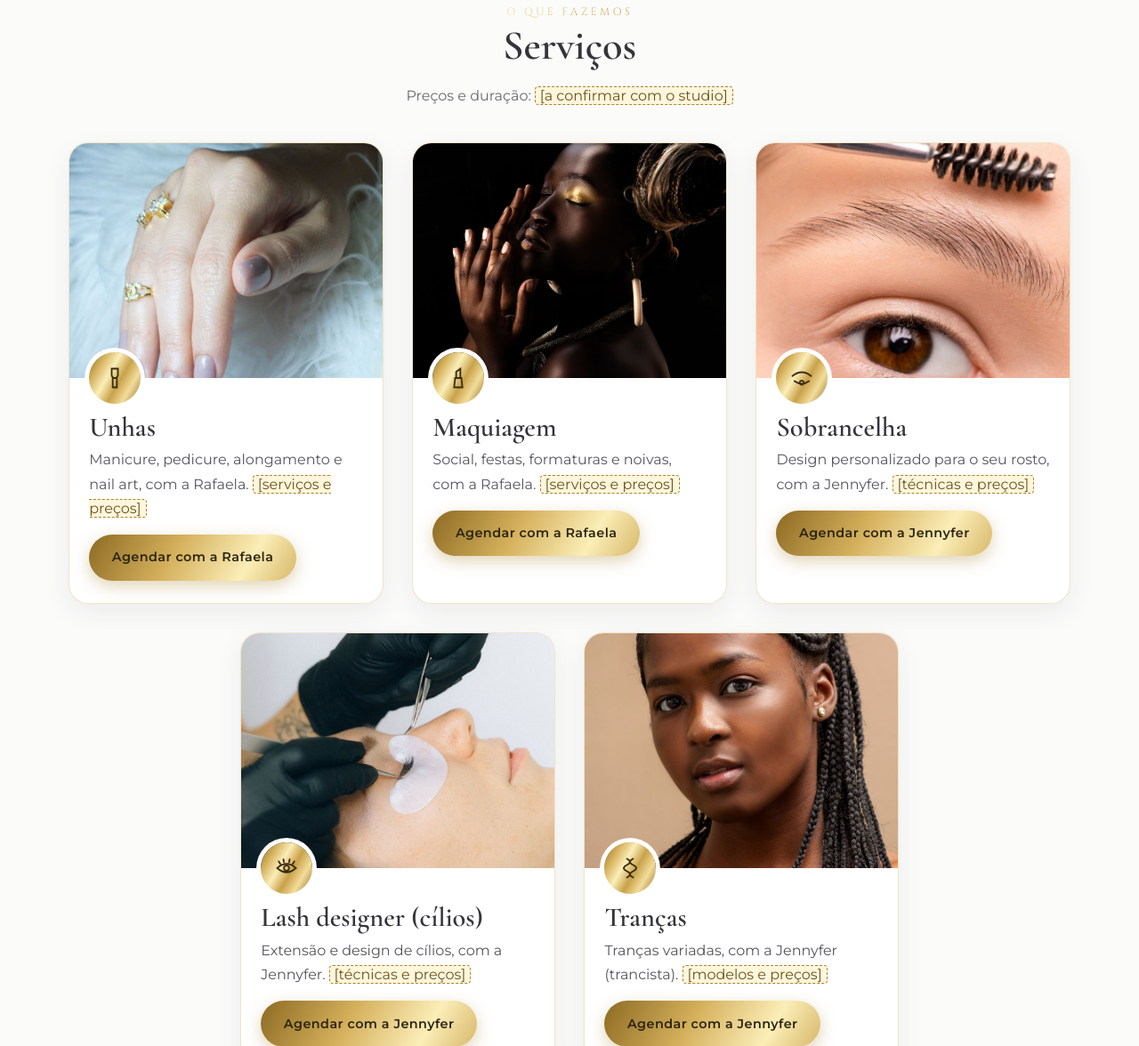
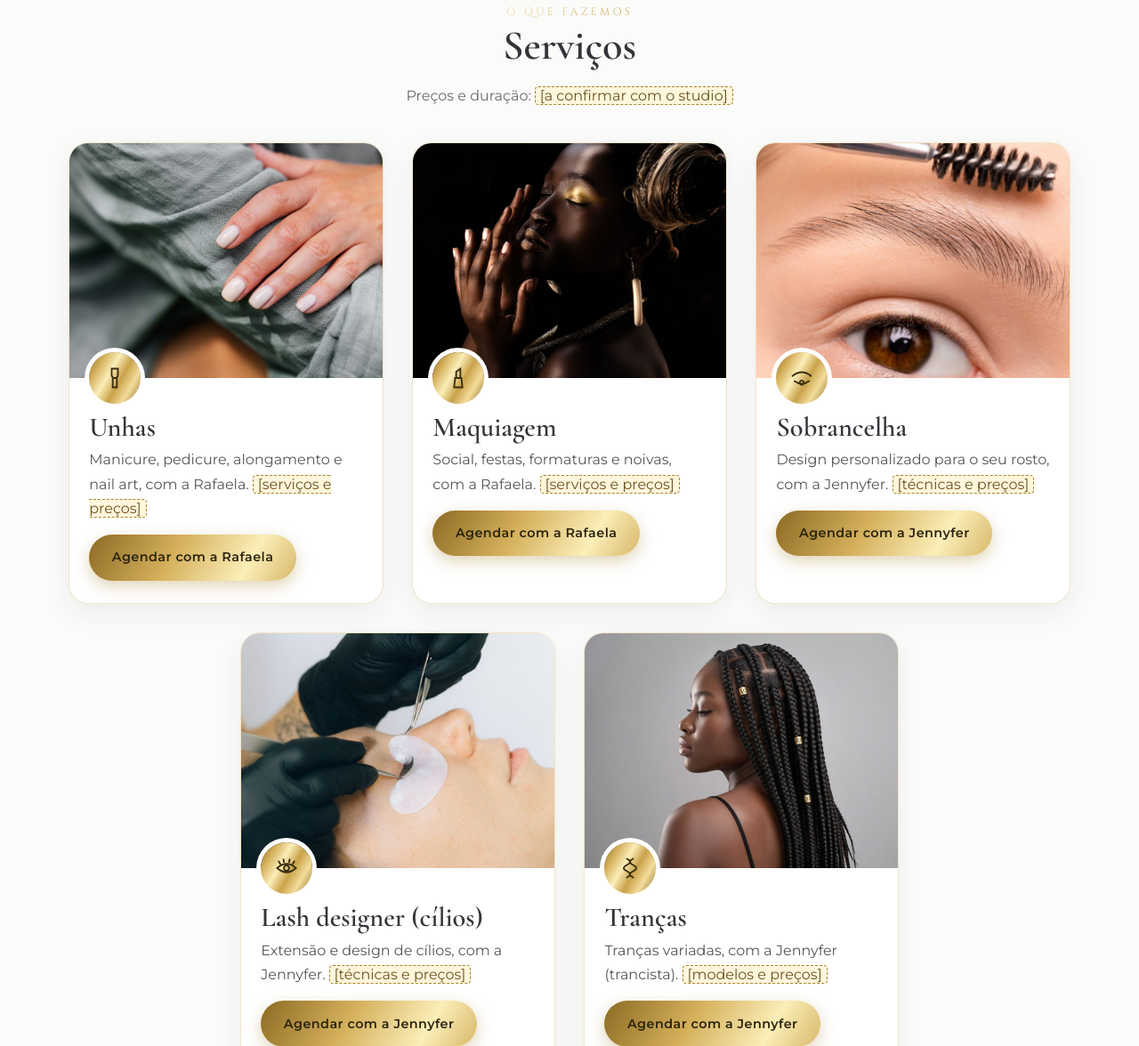
Before and after one commit to fannyloremberg/studio-vilela, a plain HTML site: page index.html in a window 1280 px wide. Shown: the part 893-2069 px from the top of the page at 89% size. Drawn offline with nearby package versions, Linux system fonts and the light colour scheme.

Commit message:
Novas fotos de unhas e tranças

```diff
--- a/index.html
+++ b/index.html
@@ -9,11 +9,11 @@
 <div class="hero-txt"><div class="borb" aria-hidden="true"><span class="borb-glow"></span><span class="asa asa-e"></span><span class="asa asa-d"></span></div><p class="kicker">Studio Vilela</p><h1>Olhar, beleza<br><em>e expressão.</em></h1><p class="lead">Unhas, maquiagem, sobrancelha, cílios e tranças com capricho em cada detalhe.</p><div class="botoes"><a class="btn ouro" href="#agendar">Agendar pelo WhatsApp</a><a class="btn vidro" href="https://www.instagram.com/studiovvilela_/" target="_blank" rel="noopener">Ver Instagram</a></div></div></section>
 <div class="orn" aria-hidden="true"><span></span>✦<span></span></div>
 <section id="servicos" class="sec" data-fala><p class="kicker rev">O que fazemos</p><h2 class="rev">Serviços</h2><p class="sub rev">Preços e duração: <span class="ph">[a confirmar com o studio]</span></p><div class="cards">
-<article class="card rev"><div class="card-img"><img src="img/unhas2.jpg" alt="Unhas feitas (foto ilustrativa)" loading="lazy"></div><div class="ico" aria-hidden="true"><svg viewBox="0 0 24 24"><path d="M9 3h6v6a3 3 0 0 1-6 0Z M10 11v10h4V11"/></svg></div><h3>Unhas</h3><p>Manicure, pedicure, alongamento e nail art, com a Rafaela. <span class="ph">[serviços e preços]</span></p><a class="btn ouro js-wa" data-msg="Olá, Rafaela! Tudo bem? Vim pelo site do Studio Vilela e gostaria de agendar unhas, por favor." href="#agendar">Agendar com a Rafaela</a></article>
+<article class="card rev"><div class="card-img"><img src="img/unhas-nude.jpg" alt="Mão com manicure em tom nude, unhas bem feitas (foto ilustrativa)" loading="lazy"></div><div class="ico" aria-hidden="true"><svg viewBox="0 0 24 24"><path d="M9 3h6v6a3 3 0 0 1-6 0Z M10 11v10h4V11"/></svg></div><h3>Unhas</h3><p>Manicure, pedicure, alongamento e nail art, com a Rafaela. <span class="ph">[serviços e preços]</span></p><a class="btn ouro js-wa" data-msg="Olá, Rafaela! Tudo bem? Vim pelo site do Studio Vilela e gostaria de agendar unhas, por favor." href="#agendar">Agendar com a Rafaela</a></article>
 <article class="card rev"><div class="card-img"><img src="img/make.jpg" alt="Maquiagem com tons dourados (foto ilustrativa)" loading="lazy"></div><div class="ico" aria-hidden="true"><svg viewBox="0 0 24 24"><path d="M8 21h8l-1-9H9Z M10 12V6l4-3v9"/></svg></div><h3>Maquiagem</h3><p>Social, festas, formaturas e noivas, com a Rafaela. <span class="ph">[serviços e preços]</span></p><a class="btn ouro js-wa" data-msg="Olá, Rafaela! Tudo bem? Vim pelo site do Studio Vilela e gostaria de agendar maquiagem, por favor." href="#agendar">Agendar com a Rafaela</a></article>
 <article class="card rev"><div class="card-img"><img src="img/sobrancelha-design.jpg" alt="Sobrancelha natural bem desenhada sendo penteada com escovinha (foto ilustrativa)" loading="lazy"></div><div class="ico" aria-hidden="true"><svg viewBox="0 0 24 24"><path d="M3 10q9-7 18 0 M5 15q7 5 14 0 M12 14.5a2 2 0 1 0 .01 0"/></svg></div><h3>Sobrancelha</h3><p>Design personalizado para o seu rosto, com a Jennyfer. <span class="ph">[técnicas e preços]</span></p><a class="btn ouro js-wa" data-quem="jen" data-msg="Olá, Jennyfer! Tudo bem? Vim pelo site do Studio Vilela e gostaria de agendar design de sobrancelha, por favor." href="#agendar">Agendar com a Jennyfer</a></article>
 <article class="card rev"><div class="card-img"><img src="img/cilios.jpg" alt="Aplicação de extensão de cílios (foto ilustrativa)" loading="lazy"></div><div class="ico" aria-hidden="true"><svg viewBox="0 0 24 24"><path d="M3 12q9-8 18 0q-9 8-18 0Z M12 9.5a2.5 2.5 0 1 0 .01 0 M6 8 4.5 5.5M9.5 6.2 9 3.5M14.5 6.2 15 3.5M18 8l1.5-2.5"/></svg></div><h3>Lash designer (cílios)</h3><p>Extensão e design de cílios, com a Jennyfer. <span class="ph">[técnicas e preços]</span></p><a class="btn ouro js-wa" data-quem="jen" data-msg="Olá, Jennyfer! Tudo bem? Vim pelo site do Studio Vilela e gostaria de agendar cílios (lash), por favor." href="#agendar">Agendar com a Jennyfer</a></article>
-<article class="card rev"><div class="card-img"><img src="img/trancas.jpg" alt="Mulher com cabelo trançado (foto ilustrativa)" loading="lazy"></div><div class="ico" aria-hidden="true"><svg viewBox="0 0 24 24"><path d="M9 3q6 3 0 6q-6 3 0 6q6 3 0 6 M15 3q-6 3 0 6q6 3 0 6q-6 3 0 6"/></svg></div><h3>Tranças</h3><p>Tranças variadas, com a Jennyfer (trancista). <span class="ph">[modelos e preços]</span></p><a class="btn ouro js-wa" data-quem="jen" data-msg="Olá, Jennyfer! Tudo bem? Vim pelo site do Studio Vilela e gostaria de agendar tranças, por favor." href="#agendar">Agendar com a Jennyfer</a></article></div></section>
+<article class="card rev"><div class="card-img"><img src="img/trancas-box.jpg" alt="Box braids bem feitas com detalhes dourados (imagem ilustrativa)" loading="lazy"></div><div class="ico" aria-hidden="true"><svg viewBox="0 0 24 24"><path d="M9 3q6 3 0 6q-6 3 0 6q6 3 0 6 M15 3q-6 3 0 6q6 3 0 6q-6 3 0 6"/></svg></div><h3>Tranças</h3><p>Tranças variadas, com a Jennyfer (trancista). <span class="ph">[modelos e preços]</span></p><a class="btn ouro js-wa" data-quem="jen" data-msg="Olá, Jennyfer! Tudo bem? Vim pelo site do Studio Vilela e gostaria de agendar tranças, por favor." href="#agendar">Agendar com a Jennyfer</a></article></div></section>
 <section id="sobre" class="sec marmore" data-fala><div class="duo"><figure class="rev moldura"><img src="logo-foto.jpg" alt="Logo do Studio Vilela em acrílico espelhado dourado na parede do studio" loading="lazy"></figure><div class="rev"><p class="kicker">Nossa história</p><h2>Sobre o studio</h2><p>O Studio Vilela é um negócio de família, feito por primas que amam cuidar de pessoas. Aqui cada detalhe conta: do olhar à beleza, da beleza à expressão.</p><p class="ph">[história, nomes das profissionais e cursos — a confirmar]</p><ul class="selos"><li>✦ Atendimento com hora marcada</li><li>✦ Materiais higienizados</li><li>✦ Ambiente acolhedor</li></ul></div></div></section>
 <section id="galeria" class="sec" data-fala><p class="kicker rev">Inspirações</p><h2 class="rev">Galeria</h2><p class="sub rev">Fotos ilustrativas. Troque pelos trabalhos reais do studio.</p><div class="galeria">
 <button class="g rev" data-src="img/unhas.jpg"><img src="img/unhas.jpg" alt="Unhas com folha de ouro" loading="lazy"></button><button class="g alta rev" data-src="img/make2.jpg"><img src="img/make2.jpg" alt="Unhas douradas refletidas no espelho" loading="lazy"></button><button class="g rev" data-src="img/make.jpg"><img src="img/make.jpg" alt="Maquiagem dourada" loading="lazy"></button><button class="g rev" data-src="img/unhas2.jpg"><img src="img/unhas2.jpg" alt="Mão com unhas e anéis dourados" loading="lazy"></button><button class="g rev" data-src="img/sobrancelha.jpg"><img src="img/sobrancelha.jpg" alt="Olhar com brilho dourado" loading="lazy"></button></div></section>
```
Also changed, not shown: img/trancas-box.jpg (added), img/trancas.jpg (deleted), img/unhas-nude.jpg (added), 1 other file.
